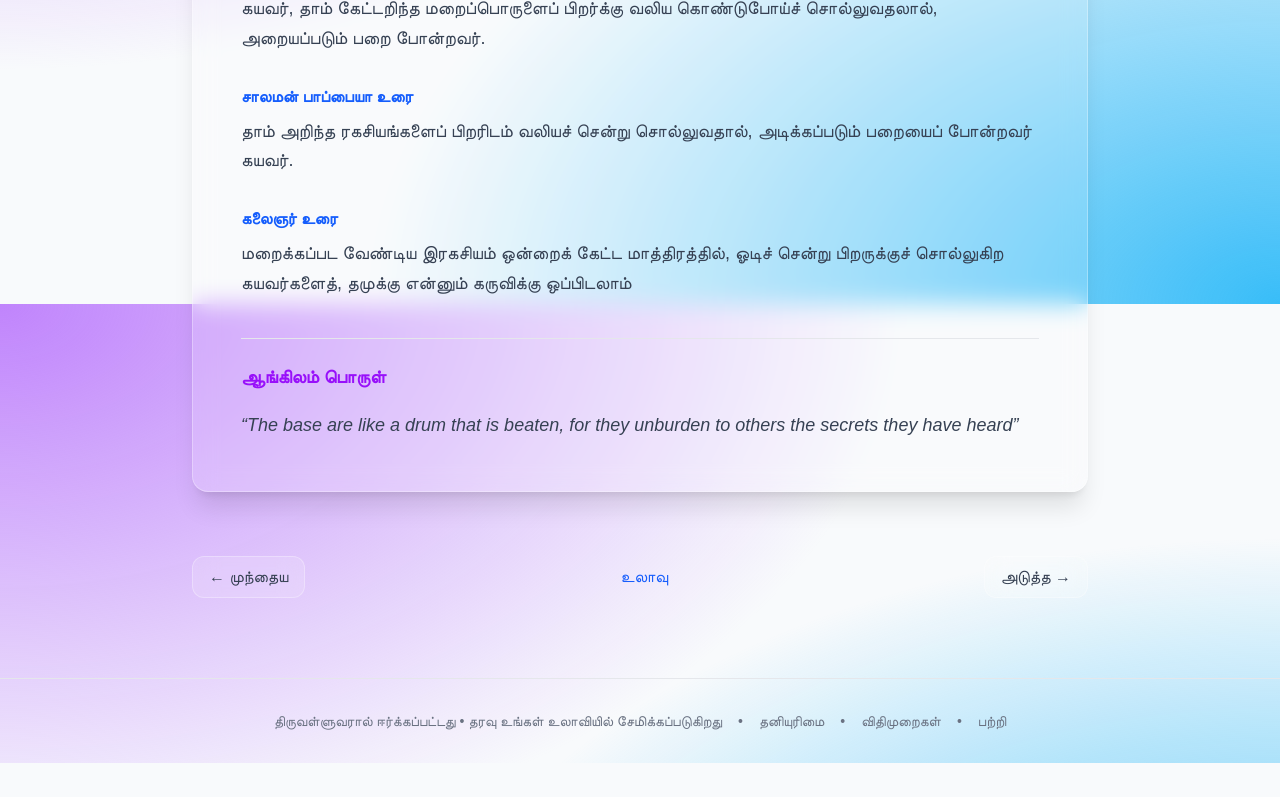
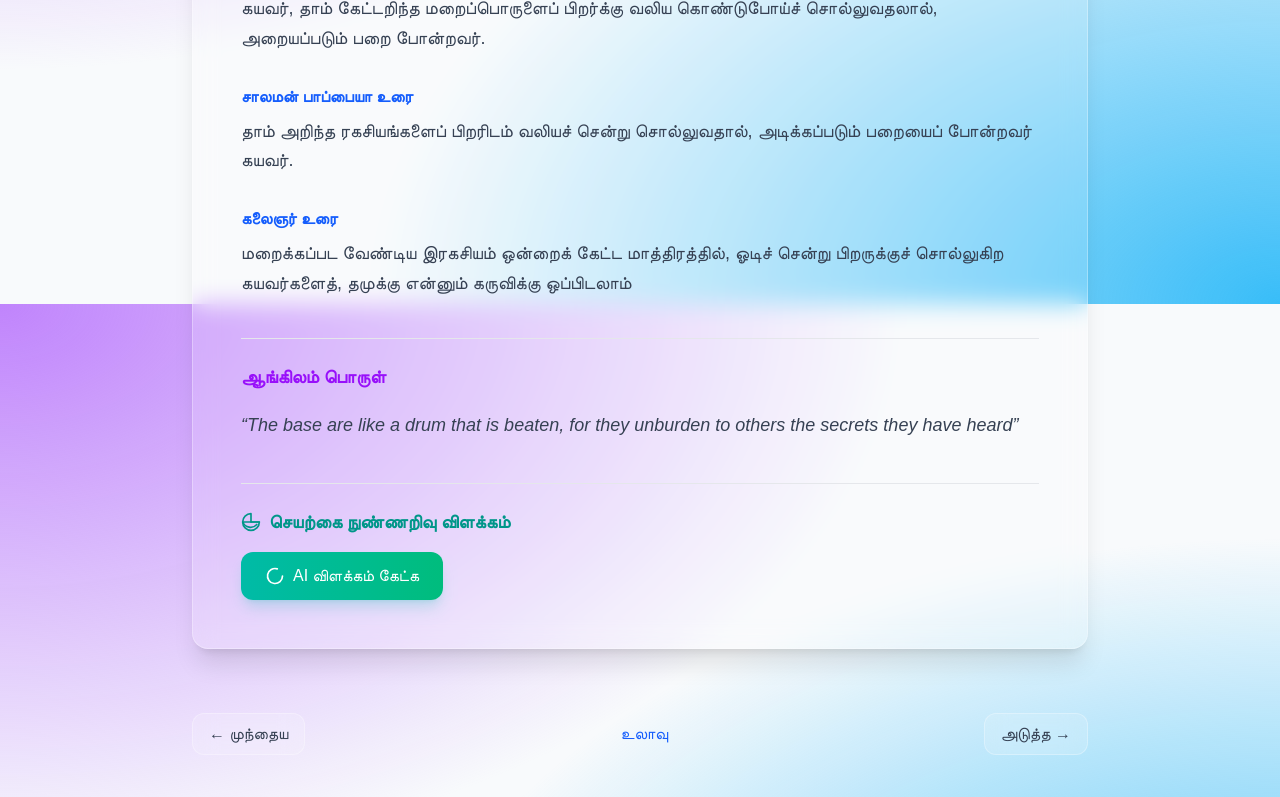
Before and after one commit to balaxbkm/thirukkural, a Next.js app: page /kural/1076 in a window 1280 px wide. Shown: the part 496-1293 px from the top of the page. Before the commit the page ends 1259 px from the top, so only its background shows below. Built offline with nearby package versions, Linux system fonts and the light colour scheme; a web font is replaced by a local one.

Commit message:
Added AI Explanation

```diff
--- a/app/kural/[number]/page.tsx
+++ b/app/kural/[number]/page.tsx
@@ -24,6 +24,19 @@ export default function KuralPage({ params }: { params: Promise<{ number: string
     }
 
     const kuralNumber = kural.number;
+
+    const [aiExplanation, setAiExplanation] = useState<string | null>(null);
+    const [isAnalyzing, setIsAnalyzing] = useState(false);
+
+    const handleAskAI = () => {
+        setIsAnalyzing(true);
+        // Simulate AI Analysis
+        setTimeout(() => {
+            const simulatedResponse = `**AI Analysis for Kural ${kural.number}:**\n\nThis couplet belongs to the **${kural.paal}** (Division of ${kural.paal === 'Arathuppaal' ? 'Virtue' : kural.paal === 'Porutpaal' ? 'Wealth' : 'Love'}) and specifically the **${kural.adhigaram}** chapter.\n\n**Core Insight:**\nThiruvalluvar helps us understand that "${kural.meaning_en}"\n\n**Modern Context:**\nIn today's fast-paced world, this wisdom reminds us to embody the principles of ${kural.adhigaram} to lead a balanced and fulfilling life.`;
+            setAiExplanation(simulatedResponse);
+            setIsAnalyzing(false);
+        }, 2000);
+    };
 
     return (
         <div className="max-w-4xl mx-auto space-y-8 pb-20 animate-in fade-in slide-in-from-bottom-4 duration-700">
@@ -151,6 +164,55 @@ export default function KuralPage({ params }: { params: Promise<{ number: string
                             </p>
                         </div>
 
+                        {/* AI Explanation Section */}
+                        <div className="space-y-4 pt-6 border-t border-gray-200 dark:border-white/10">
+                            <h2 className="text-lg font-semibold text-teal-600 dark:text-teal-400 flex items-center gap-2">
+                                <svg xmlns="http://www.w3.org/2000/svg" viewBox="0 0 24 24" fill="none" stroke="currentColor" strokeWidth="2" strokeLinecap="round" strokeLinejoin="round" className="w-5 h-5">
+                                    <path d="M12 2a10 10 0 1 0 10 10H12V2z" />
+                                    <path d="M12 12 2.1 12a10.1 10.1 0 0 0 16.9 3" />
+                                    <path d="M22 12h-10" />
+                                </svg>
+                                {t.kural.aiExplanation}
+                            </h2>
+
+                            {!aiExplanation && !isAnalyzing && (
+                                <button
+                                    onClick={handleAskAI}
+                                    className="px-6 py-3 bg-gradient-to-r from-teal-500 to-emerald-500 text-white rounded-xl font-medium shadow-lg shadow-teal-500/20 hover:shadow-teal-500/40 hover:scale-[1.02] active:scale-95 transition-all flex items-center gap-2"
+                                >
+                                    <svg xmlns="http://www.w3.org/2000/svg" viewBox="0 0 24 24" fill="none" stroke="currentColor" strokeWidth="2" strokeLinecap="round" strokeLinejoin="round" className="w-5 h-5">
+                                        <path d="M21 12a9 9 0 1 1-6.219-8.56" />
+                                    </svg>
+                                    {t.kural.askAI}
+                                </button>
+                            )}
+
+                            {isAnalyzing && (
+                                <div className="flex items-center gap-3 text-teal-600 dark:text-teal-400 animate-pulse">
+                                    <div className="w-5 h-5 border-2 border-current border-t-transparent rounded-full animate-spin"></div>
+                                    <span className="font-medium">{t.kural.analyzing}</span>
+                                </div>
+                            )}
+
+                            {aiExplanation && (
+                                <div className="p-6 rounded-2xl bg-teal-50/50 dark:bg-teal-900/10 border border-teal-100 dark:border-teal-900/30 animate-in fade-in slide-in-from-bottom-2 duration-500">
+                                    <div className="prose prose-teal dark:prose-invert max-w-none">
+                                        <p className="whitespace-pre-wrap text-lg text-gray-700 dark:text-gray-200 leading-relaxed font-sans">
+                                            {aiExplanation}
+                                        </p>
+                                    </div>
+                                    <div className="mt-4 flex justify-end">
+                                        <button
+                                            onClick={() => setAiExplanation(null)}
+                                            className="text-xs text-teal-600 dark:text-teal-400 hover:underline opacity-60 hover:opacity-100 transition-opacity"
+                                        >
+                                            Reset
+                                        </button>
+                                    </div>
+                                </div>
+                            )}
+                        </div>
+
                     </div>
 
                     {/* Transliteration removed from here */}
--- a/lib/i18n/translations.ts
+++ b/lib/i18n/translations.ts
@@ -67,7 +67,10 @@ export const translations = {
             vilakam: "Vilakam (Tamil Meaning)",
             mk: "Kalaignar Urai",
             mv: "Mu. Varadarajan Urai",
-            sp: "Solomon Pappaiah Urai"
+            sp: "Solomon Pappaiah Urai",
+            aiExplanation: "AI Explanation",
+            askAI: "Ask AI for detailed explanation",
+            analyzing: "AI is analyzing..."
         },
         about: {
             title: "About Thirukkural",
@@ -157,7 +160,10 @@ export const translations = {
             vilakam: "விளக்கம் (தமிழ் பொருள்)",
             mk: "கலைஞர் உரை",
             mv: "மு. வரதராசனார் உரை",
-            sp: "சாலமன் பாப்பையா உரை"
+            sp: "சாலமன் பாப்பையா உரை",
+            aiExplanation: "செயற்கை நுண்ணறிவு விளக்கம்",
+            askAI: "AI விளக்கம் கேட்க",
+            analyzing: "AI ஆய்வு செய்கிறது..."
         },
         about: {
             title: "திருக்குறள் பற்றி",
```
